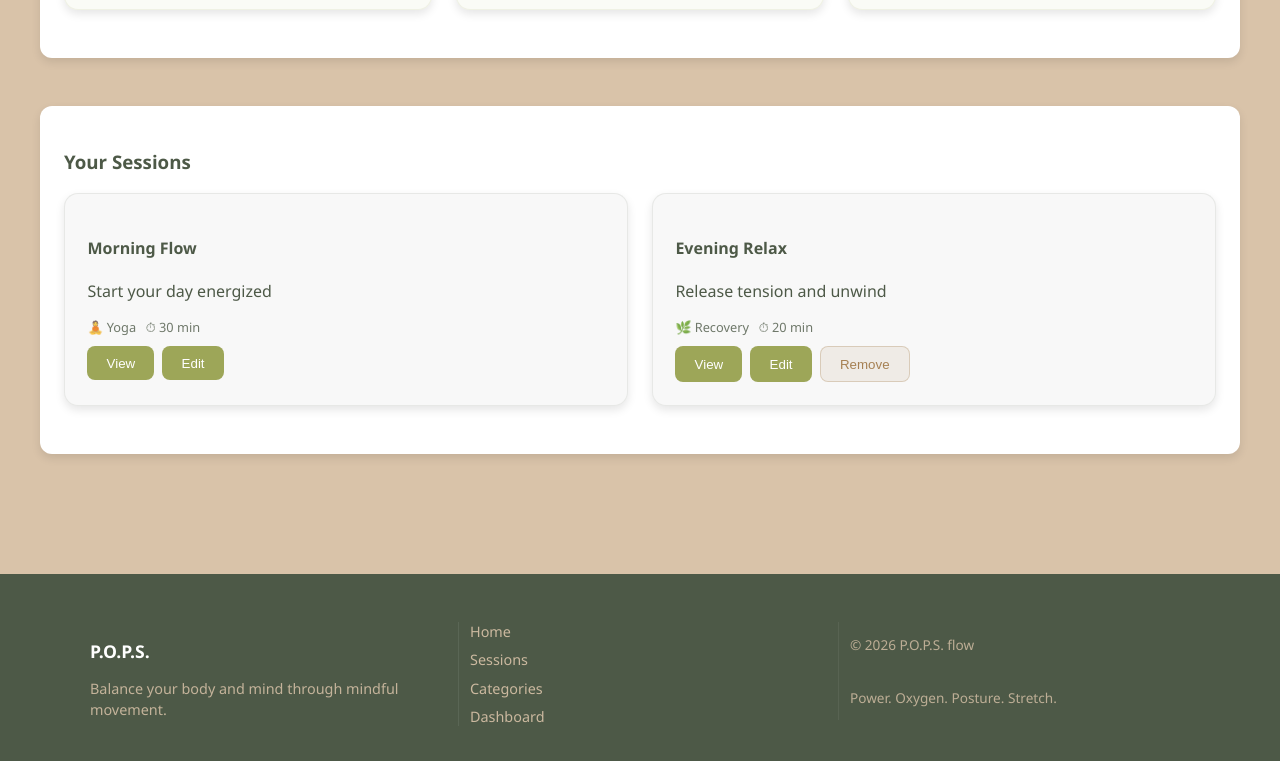
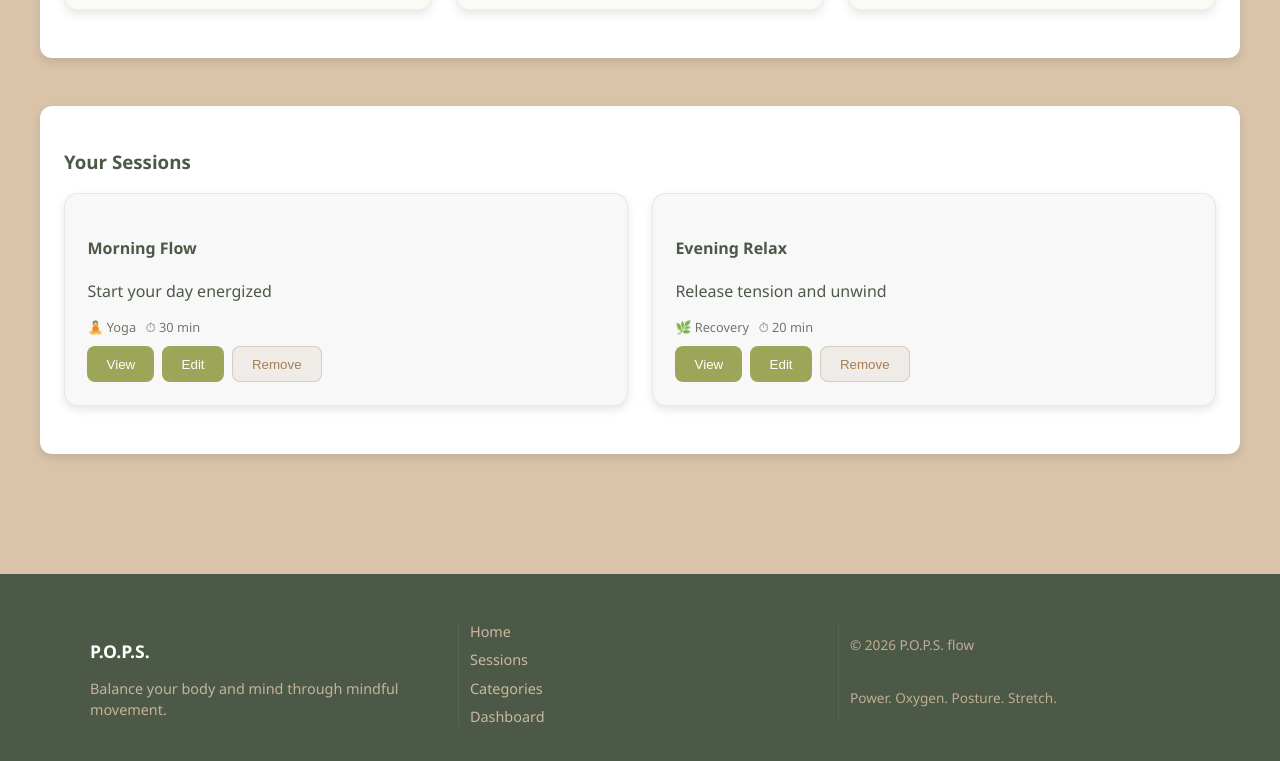
Before and after one commit to angelovaGabriela/POPS, an Angular app in the folder popsApp/: page /dashboard in a window 1280 px wide. Shown: the part 574-1335 px from the top of the page. Built offline with nearby package versions, Linux system fonts and the light colour scheme.

Commit message:
dashbord small fix -  added action button "remove" to the first hardcoded session

```diff
--- a/popsApp/src/app/features/dashboard/dashboard.component.html
+++ b/popsApp/src/app/features/dashboard/dashboard.component.html
@@ -51,6 +51,7 @@
         <div class="session-actions">
           <button class="btn" routerLink="/details/1">View</button>
           <button class="btn">Edit</button>
+          <button class="btn danger-btn">Remove</button>
         </div>
       </div>
 
@@ -68,7 +69,7 @@
           <button class="btn">Edit</button>
           <button class="btn danger-btn">Remove</button>
         </div>
-    </div>
+      </div>
     </div>
   </div>
 </section>
```
